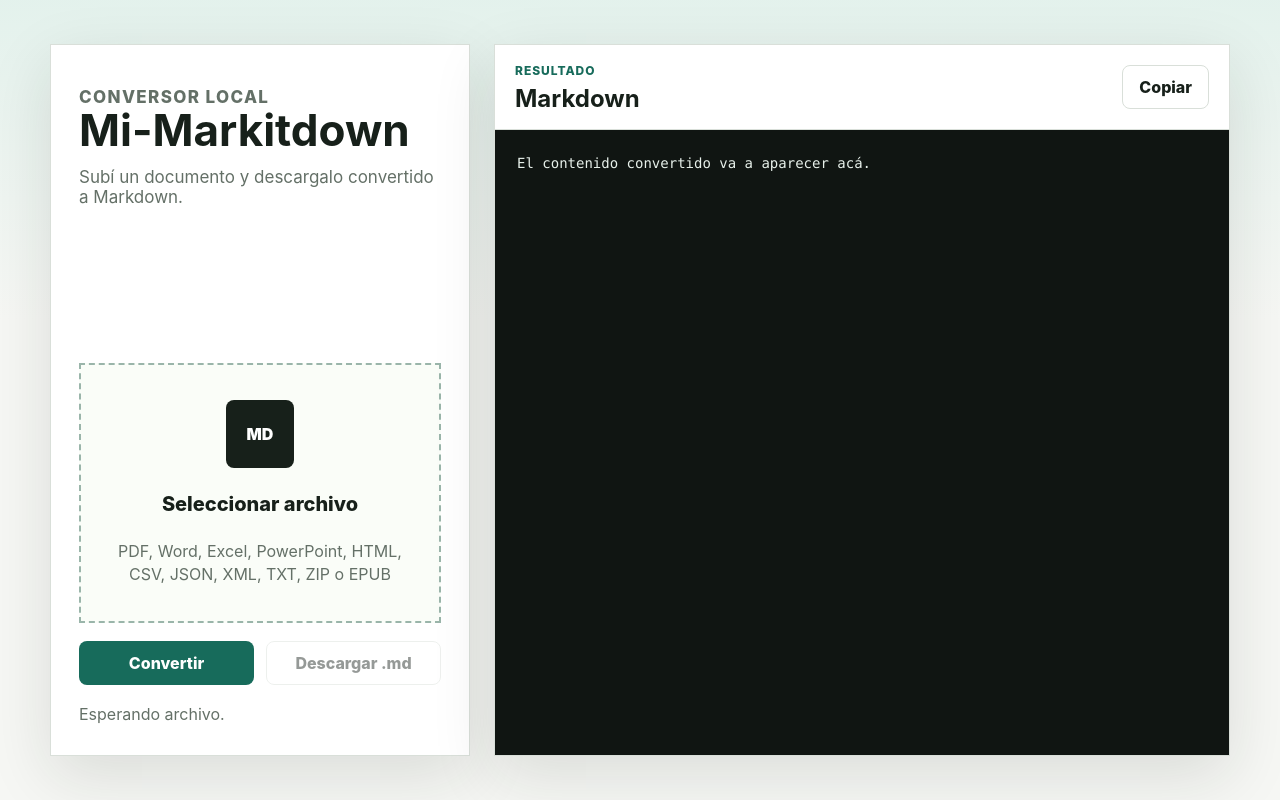
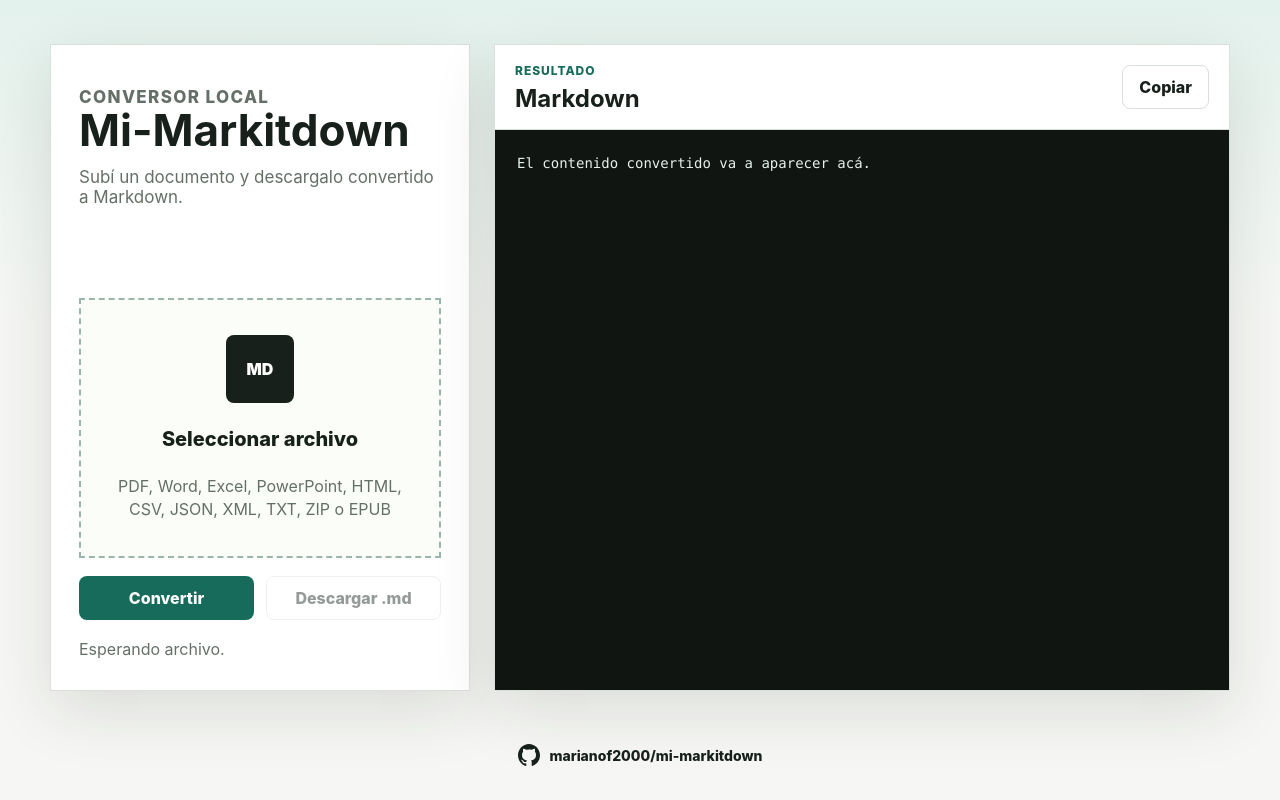
Before and after one commit to marianof2000/mi-markitdown, a FastAPI app: page / in a window 1280 px wide. Run offline with FastAPI, Linux system fonts and the light colour scheme; some libraries are stand-ins or nearby versions.

Commit message:
feat: agrega enlace al repositorio en el pie

```diff
--- a/static/styles.css
+++ b/static/styles.css
@@ -37,7 +37,7 @@ a {
 
 .app-shell {
   width: min(1180px, calc(100% - 32px));
-  min-height: 100vh;
+  min-height: calc(100vh - 82px);
   margin: 0 auto;
   padding: 44px 0;
   display: grid;
@@ -70,6 +70,40 @@ a {
 
 .intro h1 {
   font-size: 44px;
+}
+
+.github-link {
+  min-height: 40px;
+  border: 1px solid transparent;
+  border-radius: 8px;
+  display: inline-flex;
+  align-items: center;
+  justify-content: center;
+  gap: 10px;
+  color: var(--ink);
+  background: transparent;
+  padding: 0 12px;
+  text-decoration: none;
+  font-size: 14px;
+  font-weight: 800;
+  transition:
+    border-color 160ms ease,
+    background 160ms ease,
+    color 160ms ease,
+    transform 160ms ease;
+}
+
+.github-link:hover {
+  border-color: var(--accent);
+  background: #ffffff;
+  color: var(--accent);
+  transform: translateY(-1px);
+}
+
+.github-link svg {
+  width: 22px;
+  height: 22px;
+  fill: currentColor;
 }
 
 .intro p {
@@ -243,10 +277,22 @@ a {
   overflow-wrap: anywhere;
 }
 
+.site-footer {
+  width: min(1180px, calc(100% - 32px));
+  min-height: 56px;
+  margin: 0 auto;
+  padding: 0 0 24px;
+  display: flex;
+  align-items: center;
+  justify-content: center;
+  color: var(--muted);
+}
+
 @media (max-width: 860px) {
   .app-shell {
     width: min(100% - 20px, 680px);
-    padding: 18px 0;
+    min-height: auto;
+    padding: 18px 0 12px;
     grid-template-columns: 1fr;
   }
 
@@ -266,6 +312,11 @@ a {
     min-height: 420px;
     max-height: none;
   }
+
+  .site-footer {
+    width: min(100% - 20px, 680px);
+    padding-bottom: 18px;
+  }
 }
 
 @media (max-width: 520px) {
--- a/templates/index.html
+++ b/templates/index.html
@@ -50,6 +50,22 @@
       </section>
     </main>
 
+    <footer class="site-footer">
+      <a
+        class="github-link"
+        href="https://github.com/marianof2000/mi-markitdown"
+        target="_blank"
+        rel="noopener noreferrer"
+        title="Abrir repositorio de Mi-Markitdown en GitHub"
+        aria-label="Abrir repositorio de Mi-Markitdown en GitHub"
+      >
+        <svg viewBox="0 0 16 16" aria-hidden="true" focusable="false">
+          <path d="M8 0C3.58 0 0 3.67 0 8.2c0 3.62 2.29 6.69 5.47 7.78.4.08.55-.18.55-.4 0-.2-.01-.84-.01-1.53-2.01.38-2.53-.5-2.69-.96-.09-.24-.48-.96-.82-1.16-.28-.16-.68-.55-.01-.56.63-.01 1.08.59 1.23.84.72 1.24 1.87.89 2.33.68.07-.53.28-.89.51-1.1-1.78-.21-3.64-.91-3.64-4.04 0-.89.31-1.62.82-2.19-.08-.21-.36-1.04.08-2.16 0 0 .67-.22 2.2.84A7.43 7.43 0 0 1 8 3.97c.68 0 1.36.09 2 .27 1.53-1.06 2.2-.84 2.2-.84.44 1.12.16 1.95.08 2.16.51.57.82 1.3.82 2.19 0 3.14-1.87 3.83-3.65 4.04.29.26.54.75.54 1.51 0 1.1-.01 1.98-.01 2.25 0 .22.15.48.55.4A8.04 8.04 0 0 0 16 8.2C16 3.67 12.42 0 8 0Z" />
+        </svg>
+        <span>marianof2000/mi-markitdown</span>
+      </a>
+    </footer>
+
     <script src="/static/app.js"></script>
   </body>
 </html>
```
